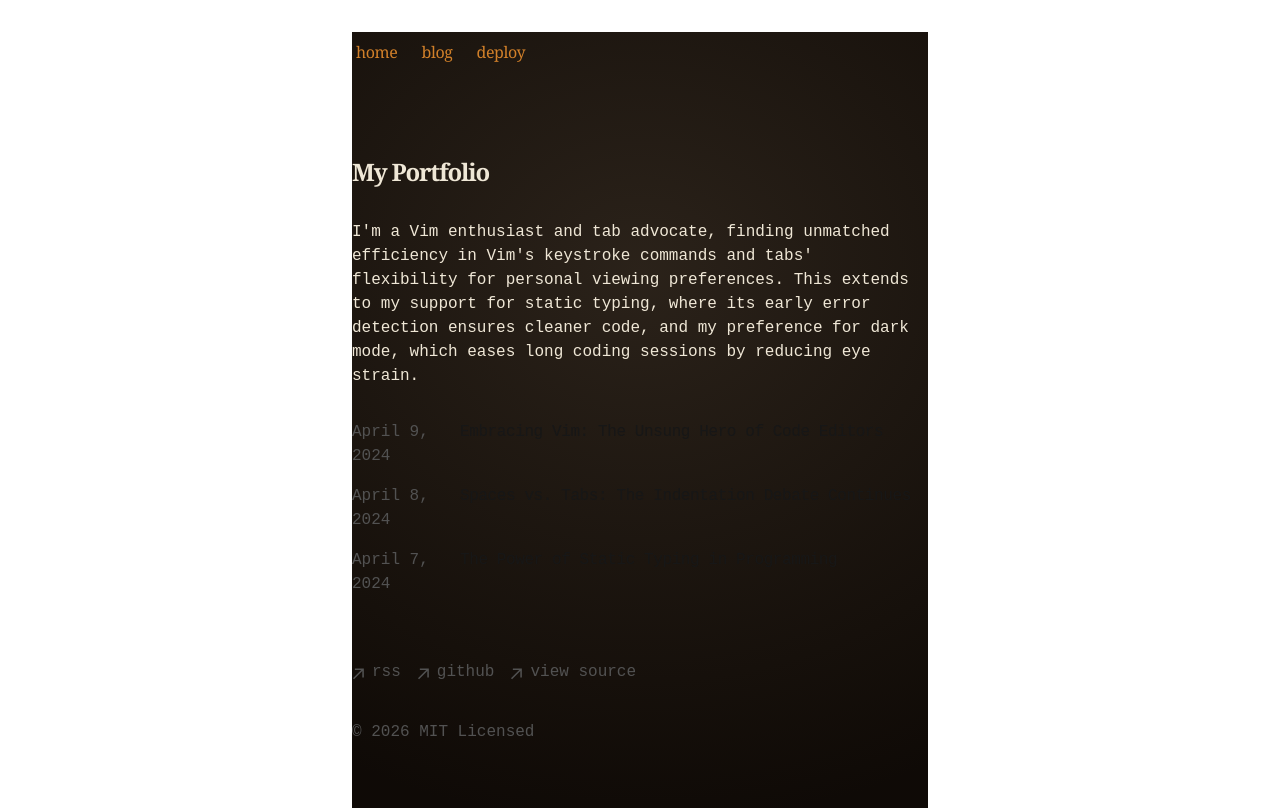
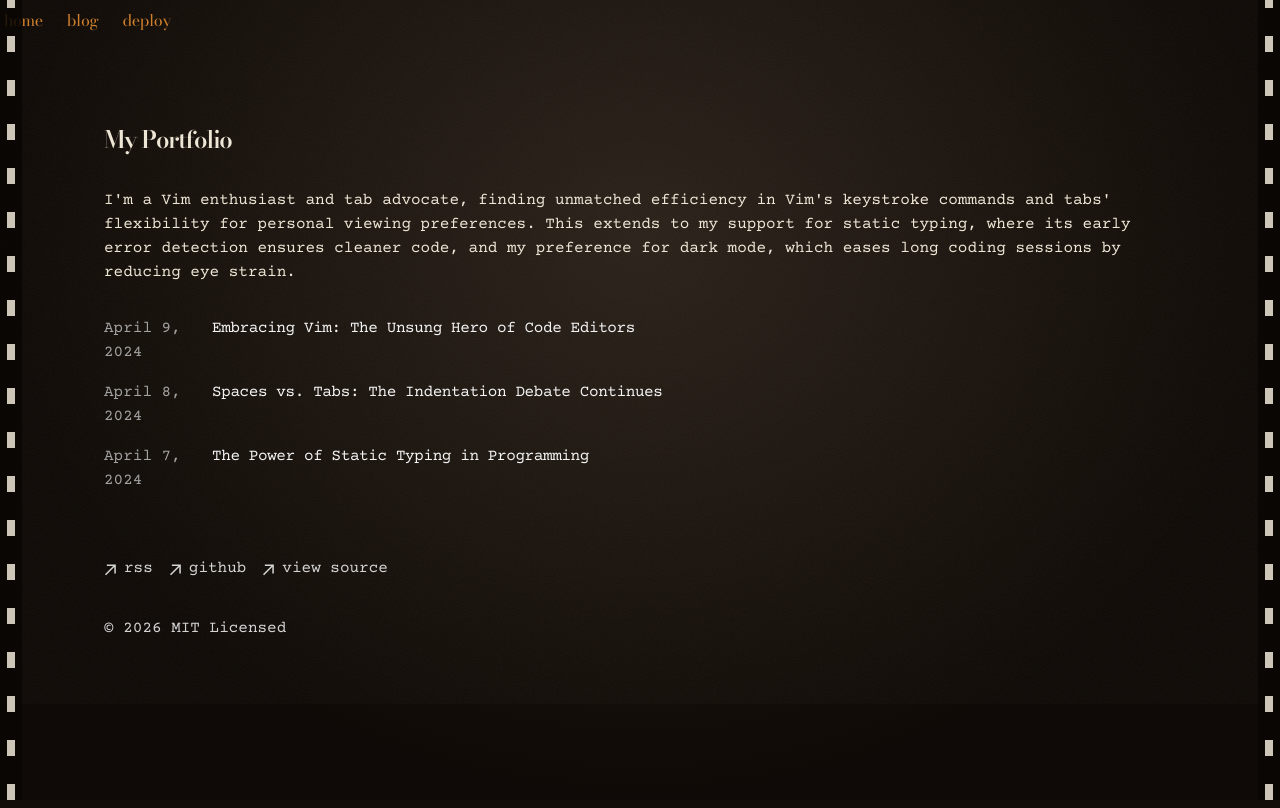
Before and after one commit to sanjanab1/portfolio, a Next.js app in the folder blog/: page / in a window 1280 px wide. Built offline with nearby package versions, Linux system fonts and the light colour scheme.

Commit message:
feat(ui): updating font

```diff
--- a/blog/app/layout.tsx
+++ b/blog/app/layout.tsx
@@ -1,12 +1,24 @@
 import './global.css'
 import type { Metadata } from 'next'
-import { GeistSans } from 'geist/font/sans'
-import { GeistMono } from 'geist/font/mono'
+import { Bodoni_Moda, Courier_Prime } from 'next/font/google'
 import { Navbar } from './components/nav'
 import { Analytics } from '@vercel/analytics/react'
 import { SpeedInsights } from '@vercel/speed-insights/next'
 import Footer from './components/footer'
 import { baseUrl } from './sitemap'
+
+const bodoniModa = Bodoni_Moda({
+  subsets: ['latin'],
+  variable: '--font-display',
+  display: 'swap',
+})
+
+const courierPrime = Courier_Prime({
+  subsets: ['latin'],
+  weight: ['400', '700'],
+  variable: '--font-mono',
+  display: 'swap',
+})
 
 export const metadata: Metadata = {
   metadataBase: new URL(baseUrl),
@@ -46,15 +58,13 @@ export default function RootLayout({
   return (
     <html
       lang="en"
-      className={cx(
-        'text-black bg-white dark:text-white dark:bg-black',
-        GeistSans.variable,
-        GeistMono.variable
-      )}
+      className={cx('dark', bodoniModa.variable, courierPrime.variable)}
     >
-      <body className="antialiased max-w-xl mx-4 mt-8 lg:mx-auto">
-        <main className="flex-auto min-w-0 mt-6 flex flex-col px-2 md:px-0">
-          <Navbar />
+      <body className="antialiased grain relative">
+        <div className="sprocket-rail sprocket-rail-left" aria-hidden="true" />
+        <div className="sprocket-rail sprocket-rail-right" aria-hidden="true" />
+        <Navbar />
+        <main className="flex-auto min-w-0 flex flex-col px-6 md:px-10 max-w-6xl mx-auto">
           {children}
           <Footer />
           <Analytics />
```
